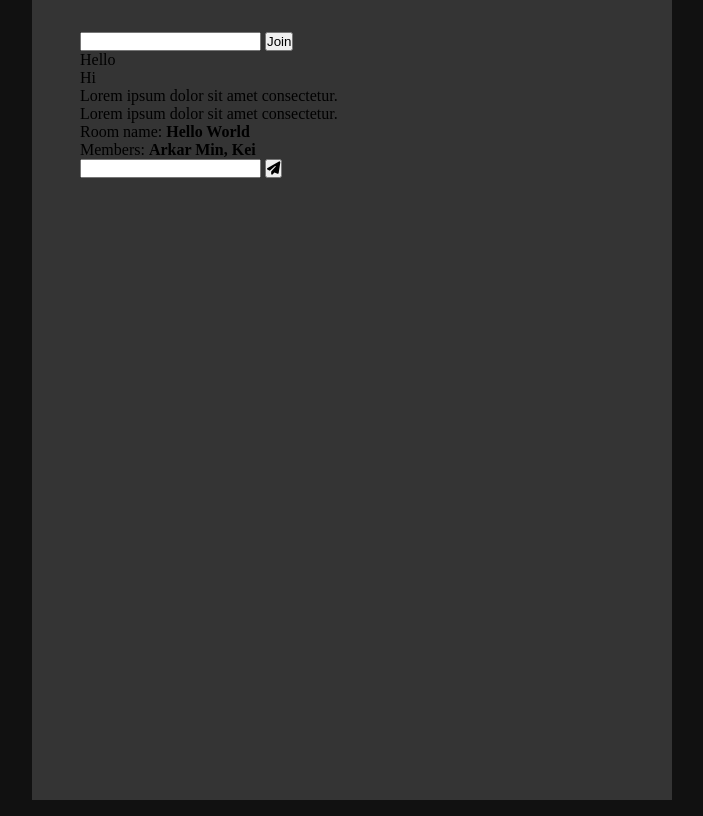
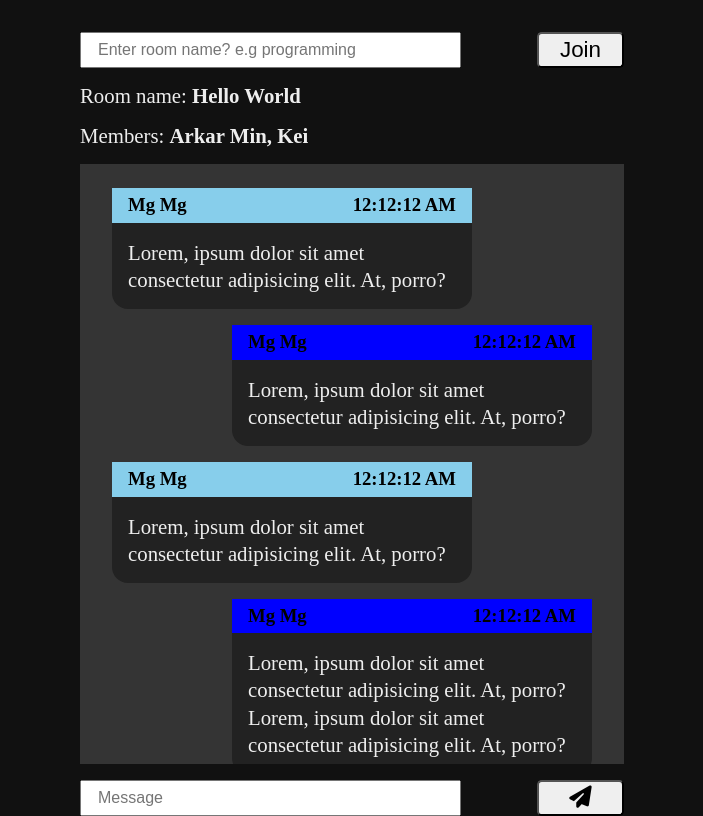
Before and after one commit to Kei-K23/small-chat-app-with-socket.io, a website: page public/index.html in a window 1280 px wide. Shown: the whole page, without its empty margins (288-991 px from the left). Drawn offline with Linux system fonts and the light colour scheme.

Commit message:
add style

```diff
--- a/public/index.html
+++ b/public/index.html
@@ -16,23 +16,129 @@
   <body>
     <main>
       <form id="join_room">
-        <input type="text" id="join_room-input" />
+        <input
+          class="textInput"
+          type="text"
+          id="join_room-input"
+          placeholder="Enter room name? e.g programming"
+        />
         <button class="btn" type="submit">Join</button>
       </form>
+      <p id="room_p">Room name: <b>Hello World</b></p>
+      <p id="room_member">Members: <b>Arkar Min, Kei</b></p>
 
       <ul id="chat_room-container">
-        <li class="message_other">Hello</li>
-        <li class="message_user">Hi</li>
-        <li class="message_other">Lorem ipsum dolor sit amet consectetur.</li>
-        <li class="message_user">Lorem ipsum dolor sit amet consectetur.</li>
+        <li class="message message_other">
+          <div class="message-header">
+            <h3 class="message-header_left">Mg Mg</h3>
+            <h3 class="message-header_right">12:12:12 AM</h3>
+          </div>
+          <p class="message-body">
+            Lorem, ipsum dolor sit amet consectetur adipisicing elit. At, porro?
+          </p>
+        </li>
+        <li class="message message_user">
+          <div class="message-header">
+            <h3 class="message-header_left">Mg Mg</h3>
+            <h3 class="message-header_right">12:12:12 AM</h3>
+          </div>
+          <p class="message-body">
+            Lorem, ipsum dolor sit amet consectetur adipisicing elit. At, porro?
+          </p>
+        </li>
+        <li class="message message_other">
+          <div class="message-header">
+            <h3 class="message-header_left">Mg Mg</h3>
+            <h3 class="message-header_right">12:12:12 AM</h3>
+          </div>
+          <p class="message-body">
+            Lorem, ipsum dolor sit amet consectetur adipisicing elit. At, porro?
+          </p>
+        </li>
+        <li class="message message_user">
+          <div class="message-header">
+            <h3 class="message-header_left">Mg Mg</h3>
+            <h3 class="message-header_right">12:12:12 AM</h3>
+          </div>
+          <p class="message-body">
+            Lorem, ipsum dolor sit amet consectetur adipisicing elit. At, porro?
+            Lorem, ipsum dolor sit amet consectetur adipisicing elit. At, porro?
+          </p>
+        </li>
+        <li class="message message_other">
+          <div class="message-header">
+            <h3 class="message-header_left">Mg Mg</h3>
+            <h3 class="message-header_right">12:12:12 AM</h3>
+          </div>
+          <p class="message-body">
+            Lorem, ipsum dolor sit amet consectetur adipisicing elit. At, porro?
+          </p>
+        </li>
+        <li class="message message_user">
+          <div class="message-header">
+            <h3 class="message-header_left">Mg Mg</h3>
+            <h3 class="message-header_right">12:12:12 AM</h3>
+          </div>
+          <p class="message-body">
+            Lorem, ipsum dolor sit amet consectetur adipisicing elit. At, porro?
+            Lorem, ipsum dolor sit amet consectetur adipisicing elit. At, porro?
+          </p>
+        </li>
+        <li class="message message_other">
+          <div class="message-header">
+            <h3 class="message-header_left">Mg Mg</h3>
+            <h3 class="message-header_right">12:12:12 AM</h3>
+          </div>
+          <p class="message-body">
+            Lorem, ipsum dolor sit amet consectetur adipisicing elit. At, porro?
+          </p>
+        </li>
+        <li class="message message_other">
+          <div class="message-header">
+            <h3 class="message-header_left">Mg Mg</h3>
+            <h3 class="message-header_right">12:12:12 AM</h3>
+          </div>
+          <p class="message-body">
+            Lorem, ipsum dolor sit amet consectetur adipisicing elit. At, porro?
+          </p>
+        </li>
+        <li class="message message_other">
+          <div class="message-header">
+            <h3 class="message-header_left">Mg Mg</h3>
+            <h3 class="message-header_right">12:12:12 AM</h3>
+          </div>
+          <p class="message-body">
+            Lorem, ipsum dolor sit amet consectetur adipisicing elit. At, porro?
+          </p>
+        </li>
+        <li class="message message_user">
+          <div class="message-header">
+            <h3 class="message-header_left">Mg Mg</h3>
+            <h3 class="message-header_right">12:12:12 AM</h3>
+          </div>
+          <p class="message-body">
+            Lorem, ipsum dolor sit amet consectetur adipisicing elit. At, porro?
+            Lorem, ipsum dolor sit amet consectetur adipisicing elit. At, porro?
+          </p>
+        </li>
+        <li class="message message_user">
+          <div class="message-header">
+            <h3 class="message-header_left">Mg Mg</h3>
+            <h3 class="message-header_right">12:12:12 AM</h3>
+          </div>
+          <p class="message-body">Lorem, ipsum dolor sit amet consectetur</p>
+        </li>
       </ul>
 
-      <p id="room_p">Room name: <b>Hello World</b></p>
-      <p id="room_member">Members: <b>Arkar Min, Kei</b></p>
       <p id="activity"></p>
 
       <form id="chat_form">
-        <input type="text" id="chat_form-input" />
+        <input
+          class="textInput"
+          type="text"
+          id="chat_form-input"
+          placeholder="Message"
+        />
         <button class="btn" type="submit">
           <i class="fa-solid fa-paper-plane"></i>
         </button>
--- a/public/style.css
+++ b/public/style.css
@@ -10,13 +10,94 @@ body {
 }
 
 main {
-    background-color: #343434;
     width: 50%;
     height: 100vh;
     margin: 0 auto;
     padding: 2rem 3rem;
 }
 
+/* chat container  */
 #chat_room-container {
     background-color: #343434;
+    width: 100%;
+    height: 600px;
+    padding: 1rem 2rem;
+    overflow: auto;
+    display: flex;
+    flex-direction: column;
 }
+
+.message {
+    max-width: 75%;
+    width: auto;
+    clear: both;
+    margin: 0.5rem 0;
+    background-color: #222;
+    border-radius: 1rem;
+}
+
+.message.message_user {
+    align-self: flex-end;
+}
+
+.message.message_other {
+    align-self: flex-start;
+}
+
+.message.message_user .message-header {
+    background-color: blue;
+    display: flex;
+    justify-content: space-between;
+    padding: 0.4rem 1rem;
+}
+
+.message.message_other .message-header {
+    background-color: skyblue;
+    display: flex;
+    justify-content: space-between;
+    padding: 0.4rem 1rem;
+}
+
+.message .message-body {
+    color: #eee;
+    padding: 1rem;
+    font-size: 1.3rem;
+    line-height: 1.3em;
+}
+
+/* join form input  */
+
+#join_room,
+#chat_form {
+    display: flex;
+    gap: 2rem;
+    width: 100%;
+    justify-content: space-between;
+    align-items: center;
+}
+
+#chat_form {
+    margin-top: 1rem;
+}
+
+.textInput {
+    width: 70%;
+    height: 20px;
+    padding: 1rem;
+    font-size: 1rem;
+}
+
+.btn {
+    width: 16%;
+    height: 36px;
+    font-size: 1.4rem;
+    border-radius: 0.3rem;
+}
+
+/* info  */
+#room_p,
+#room_member {
+    color: #eee;
+    font-size: 1.3rem;
+    margin: 1rem 0;
+}
```
